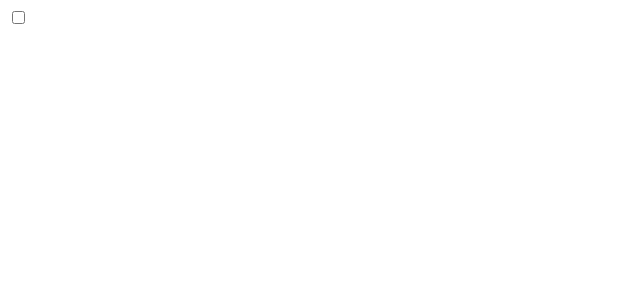
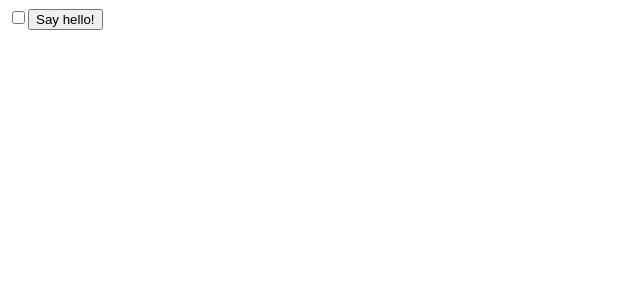
Before and after one commit to nwabimady/react-course, a React (Create React App) app: page / in a window 1280 px wide. Shown: the top 300 px of the page, without its empty margins (0-640 px from the left). Built offline with nearby package versions, Linux system fonts and the light colour scheme; the HTML template or start-up script is replaced by a standard one.

Commit message:
React.fragment

```diff
--- a/src/App.jsx
+++ b/src/App.jsx
@@ -1,6 +1,13 @@
+import React from "react";
 import { HelloCheckbox } from "./components/hello-checkbox";
+import { HelloButton } from "./components/hello-button";
 
 export function App() {
   const person = { name: "Nwabisa", surname: "Redwood-Sawyerr" };
-    return <HelloCheckbox person={person} />;
+    return (
+      <React.Fragment>
+        <HelloCheckbox person={person} />
+        <HelloButton person={person} />
+      </React.Fragment>
+    );
 }
```
